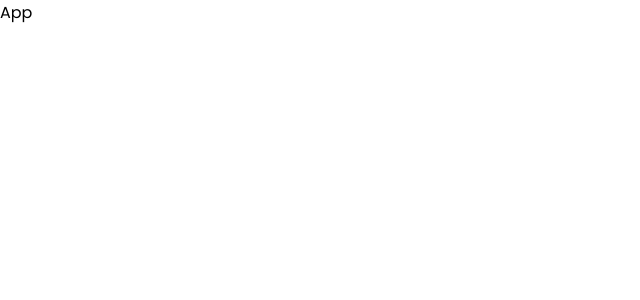
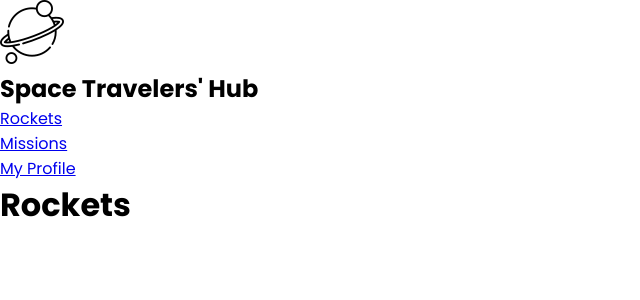
Before and after one commit to shayan1234554321/Space-Travelers-Hub, a React (Vite) app: page / in a window 1280 px wide. Shown: the top 300 px of the page, without its empty margins (0-640 px from the left). Built offline with nearby package versions, Linux system fonts and the light colour scheme.

Commit message:
add router to ap and navbar with links to routes

```diff
--- a/src/App.jsx
+++ b/src/App.jsx
@@ -1,13 +1,22 @@
 import { useState } from 'react'
+import { BrowserRouter, Route, Routes } from 'react-router-dom';
 import './App.css'
+import Navbar from './components/Navbar'
+
 
 function App() {
   const [count, setCount] = useState(0)
 
   return (
-    <div className="App">
-      App
-    </div>
+    <BrowserRouter>
+      <Navbar />
+      <Routes>
+        <Route path="/" element={<h1>Rockets</h1>} />
+        <Route path="/missions" element={<h1>Missions</h1>} />
+        <Route path="/profile" element={<h1>Profile</h1>} />
+      </Routes>
+    </BrowserRouter>
+
   )
 }
 
--- /dev/null
+++ b/src/components/Navbar.jsx
@@ -0,0 +1,27 @@
+import React from 'react'
+import planetIcon from '../assets/planet.png';
+import { Link } from 'react-router-dom';
+
+const Navbar = () => {
+  return (
+    <header>
+      <nav>
+        <img src={planetIcon} alt="Planet Icon" />
+        <h1>Space Travelers&apos; Hub </h1>
+        <ul>
+          <li>
+            <Link to='/'>Rockets</Link>
+          </li>
+          <li>
+            <Link to='/missions'>Missions</Link>
+          </li>
+          <li>
+            <Link to='/profile'>My Profile</Link>
+          </li>
+        </ul>
+      </nav>
+    </header>
+  )
+}
+
+export default Navbar
```
Also changed, not shown: src/assets/planet.png (added).
